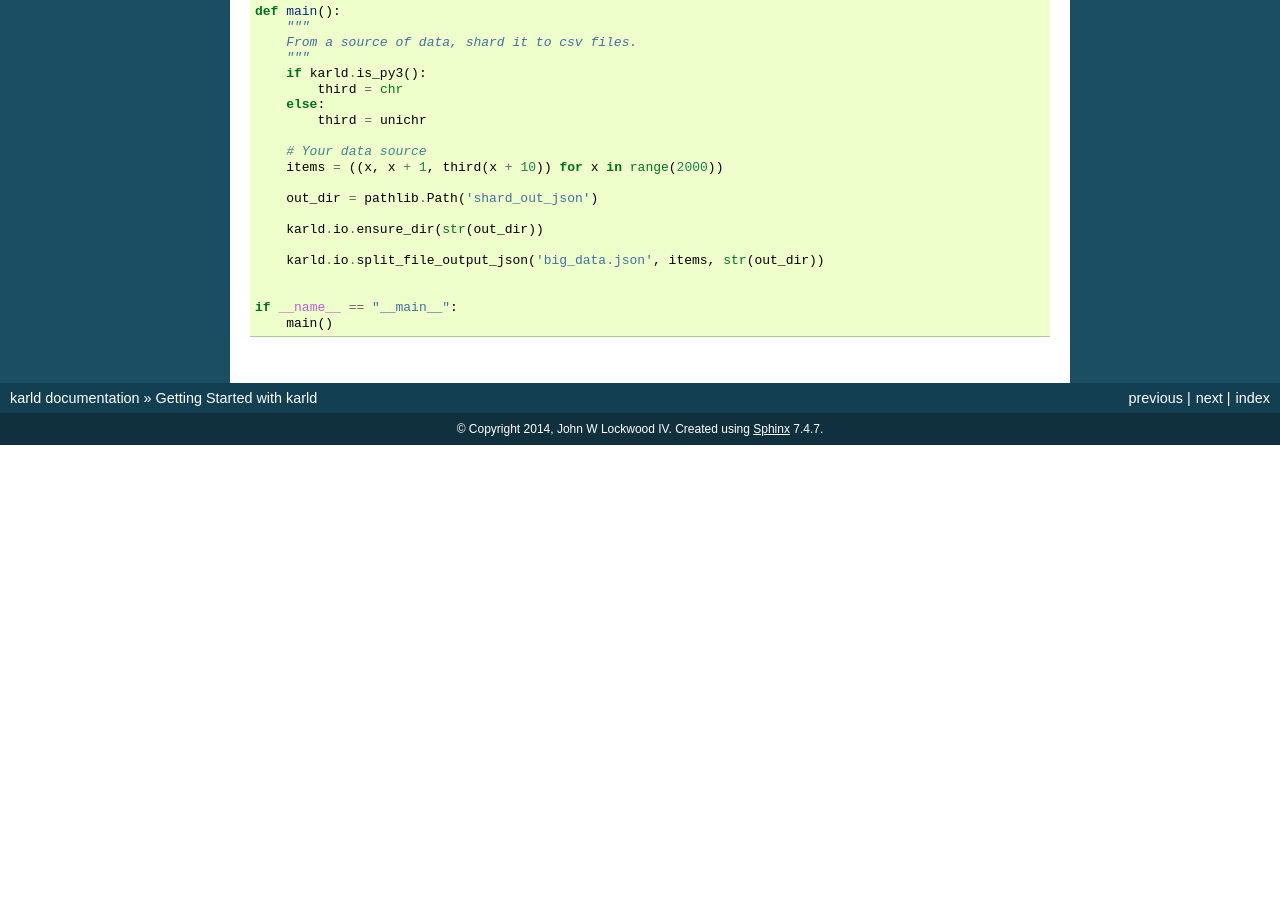
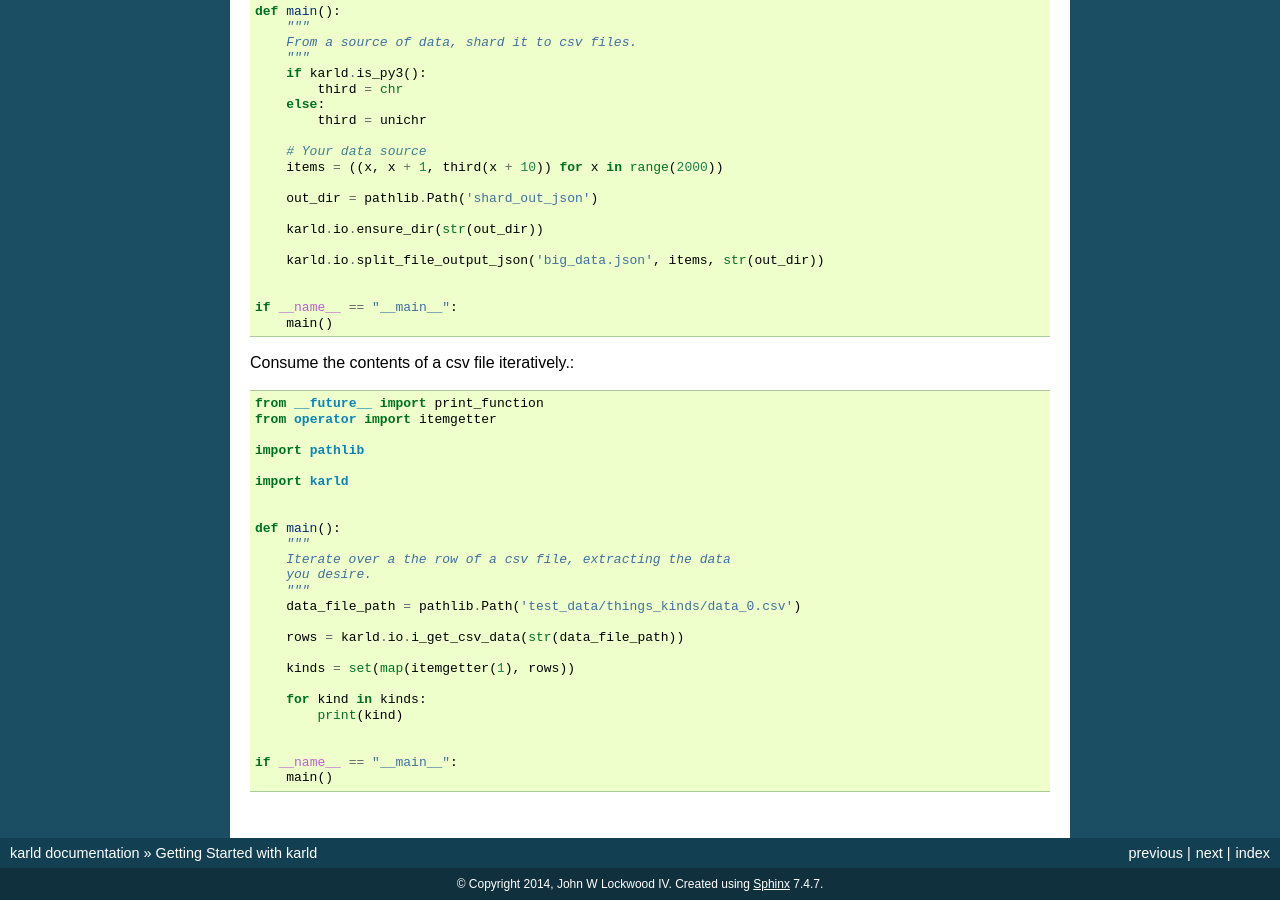
Before and after one commit to johnwlockwood/karl_data, a Sphinx documentation site: the page built from docs/getting-started.rst, in a window 1280 px wide and 900 px high, scrolled down 2162 px. Built offline with Sphinx 7.4.7, drawn with Linux system fonts in a browser that asks for light colours; formulas are drawn with MathJax 3; the version number could not be read and is left out; before the commit the page ends 2607 px from its top, so only the background shows below that.

Commit message:
Add example

```diff
--- a/docs/getting-started.rst
+++ b/docs/getting-started.rst
@@ -152,3 +152,32 @@ Rows of json serializable data::
 
     if __name__ == "__main__":
         main()
+
+
+Consume the contents of a csv file iteratively.::
+
+        from __future__ import print_function
+        from operator import itemgetter
+
+        import pathlib
+
+        import karld
+
+
+        def main():
+            """
+            Iterate over a the row of a csv file, extracting the data
+            you desire.
+            """
+            data_file_path = pathlib.Path('test_data/things_kinds/data_0.csv')
+
+            rows = karld.io.i_get_csv_data(str(data_file_path))
+
+            kinds = set(map(itemgetter(1), rows))
+
+            for kind in kinds:
+                print(kind)
+
+
+        if __name__ == "__main__":
+            main()
```
